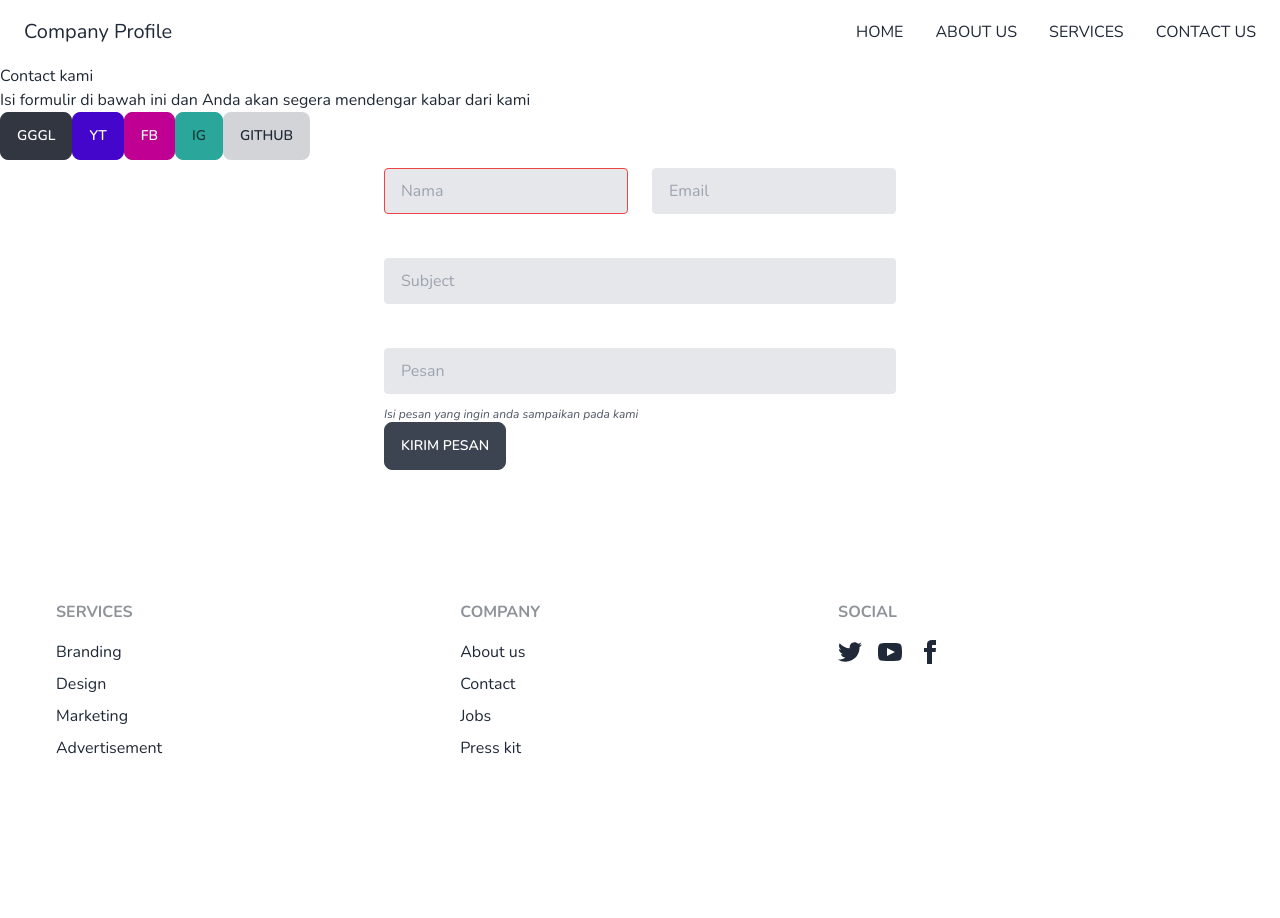
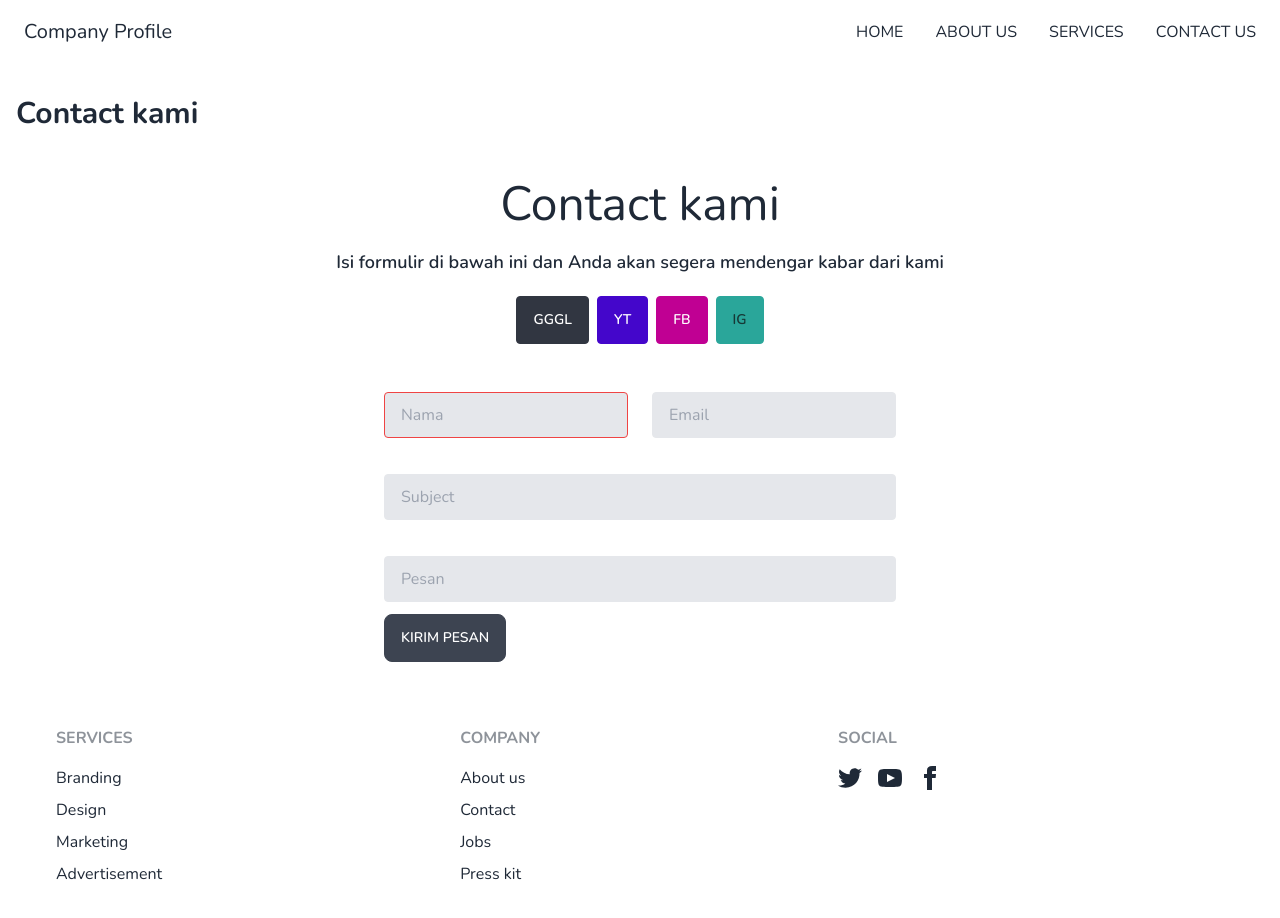
Before and after one commit to fahmikdp/pkk-companyprofile, a Next.js app: page /contact in a window 1280 px wide. Shown: the top 918 px of the page. Before the commit the page ends 800 px from the top, so only its background shows below. Built offline with nearby package versions, Linux system fonts and the light colour scheme.

Commit message:
memperbarui halaman contact

```diff
--- a/src/pages/contact.js
+++ b/src/pages/contact.js
@@ -3,18 +3,25 @@ import Layout from "@/layouts";
 const Contact = () => {
   return (
     <Layout>
+      <div>
         <section>
-        <h2>Contact kami</h2>
-        <p>
-          Isi formulir di bawah ini dan Anda akan segera mendengar kabar dari
-          kami
+          <div className="container my-8">
+            <h2 className="text-3xl font-bold">Contact kami</h2>
+          </div>
+        </section>
+        <section>
+          <div className="container flex flex-col justify-center items-center my-12 gap-5">
+            <h2 className="text-5xl">Contact kami</h2>
+            <p className="text-lg font-semibold">
+              Isi formulir di bawah ini dan Anda akan segera mendengar kabar
+              dari kami
             </p>
-        <div>
-          <button class="btn btn-active">Gggl</button>
-          <button class="btn btn-active btn-primary">yt</button>
-          <button class="btn btn-active btn-secondary">fb</button>
-          <button class="btn btn-active btn-accent">ig</button>
-          <button class="btn btn-active btn-ghost">github</button>
+            <div className="flex gap-2">
+              <button class="rounded btn btn-active">Gggl</button>
+              <button class="rounded btn btn-active btn-primary">yt</button>
+              <button class="rounded btn btn-active btn-secondary">fb</button>
+              <button class="rounded btn btn-active btn-accent">ig</button>
+            </div>
           </div>
         </section>
         <section>
@@ -22,10 +29,6 @@ const Contact = () => {
             <form class="w-full max-w-lg">
               <div class="flex flex-wrap -mx-3 mb-6">
                 <div class="w-full md:w-1/2 px-3 mb-6 md:mb-0">
-                <label
-                  class="block uppercase tracking-wide text-gray-700 text-xs font-bold mb-2"
-                  for="grid-first-name"
-                ></label>
                   <input
                     class="appearance-none block w-full bg-gray-200 text-gray-700 border border-red-500 rounded py-3 px-4 mb-3 leading-tight focus:outline-none focus:bg-white"
                     id="grid-first-name"
@@ -34,10 +37,6 @@ const Contact = () => {
                   />
                 </div>
                 <div class="w-full md:w-1/2 px-3">
-                <label
-                  class="block uppercase tracking-wide text-gray-700 text-xs font-bold mb-2"
-                  for="grid-last-name"
-                ></label>
                   <input
                     class="appearance-none block w-full bg-gray-200 text-gray-700 border border-gray-200 rounded py-3 px-4 leading-tight focus:outline-none focus:bg-white focus:border-gray-500"
                     id="grid-last-name"
@@ -48,10 +47,6 @@ const Contact = () => {
               </div>
               <div class="flex flex-wrap -mx-3 mb-6">
                 <div class="w-full px-3">
-                <label
-                  class="block uppercase tracking-wide text-gray-700 text-xs font-bold mb-2"
-                  for="grid-Subject"
-                ></label>
                   <input
                     class="appearance-none block w-full bg-gray-200 text-gray-700 border border-gray-200 rounded py-3 px-4 mb-3 leading-tight focus:outline-none focus:bg-white focus:border-gray-500"
                     id="subject"
@@ -62,25 +57,19 @@ const Contact = () => {
               </div>
               <div class="flex flex-wrap -mx-3 mb-6">
                 <div class="w-full px-3">
-                <label
-                  class="block uppercase tracking-wide text-gray-700 text-xs font-bold mb-2"
-                  for="grid-Pesan"
-                ></label>
                   <input
                     class="appearance-none block w-full bg-gray-200 text-gray-700 border border-gray-200 rounded py-3 px-4 mb-3 leading-tight focus:outline-none focus:bg-white focus:border-gray-500"
                     id="Messege"
                     type="Messege"
                     placeholder="Pesan"
                   />
-                <p class="text-gray-600 text-xs italic">
-                  Isi pesan yang ingin anda sampaikan pada kami
-                </p>
                   <button class="btn">Kirim pesan</button>
                 </div>
               </div>
             </form>
           </div>
         </section>
+      </div>
     </Layout>
   );
 };
```
Also changed, not shown: src/pages/about-us.js (+7 -9 lines). Lines whose indentation alone changed are shown as unchanged.
